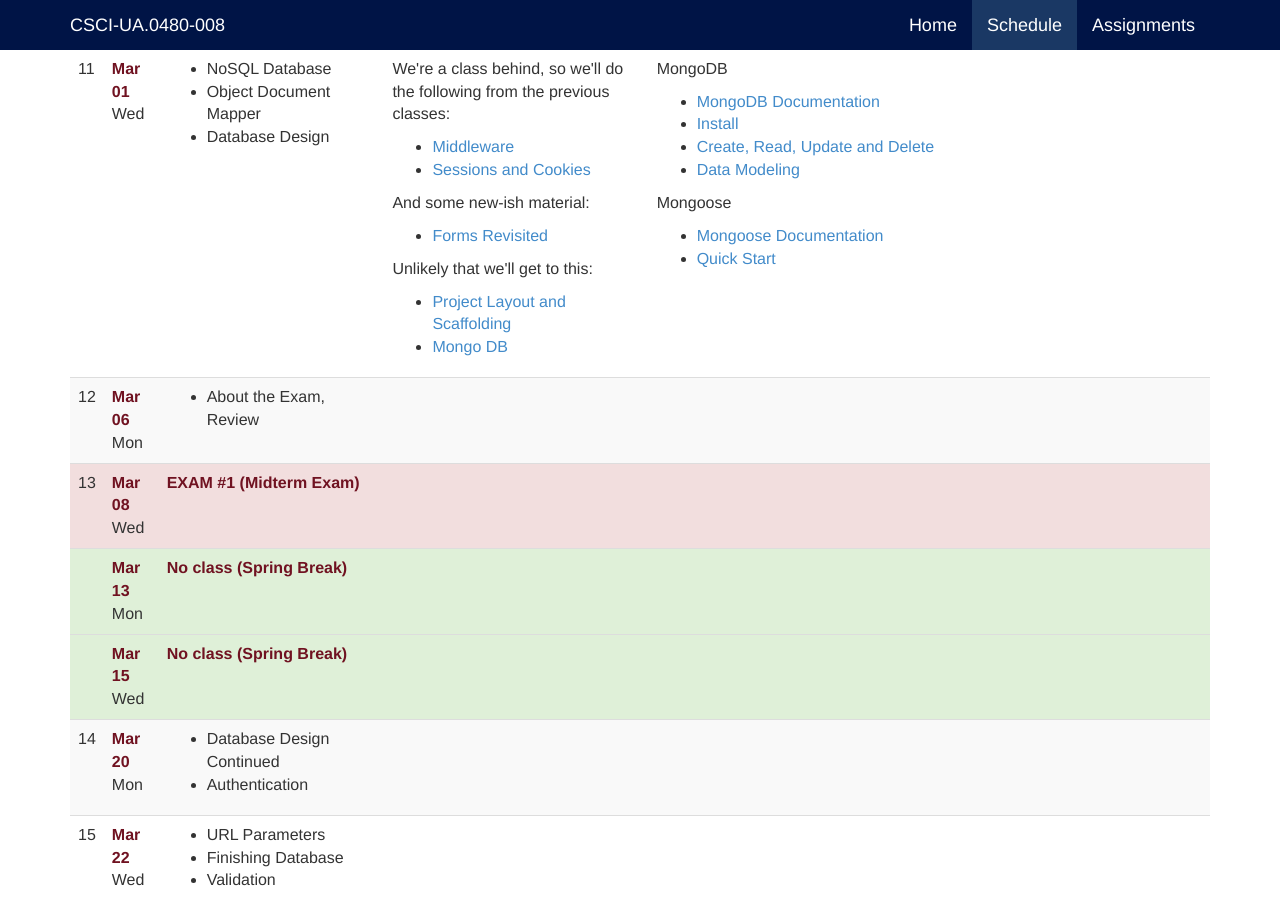
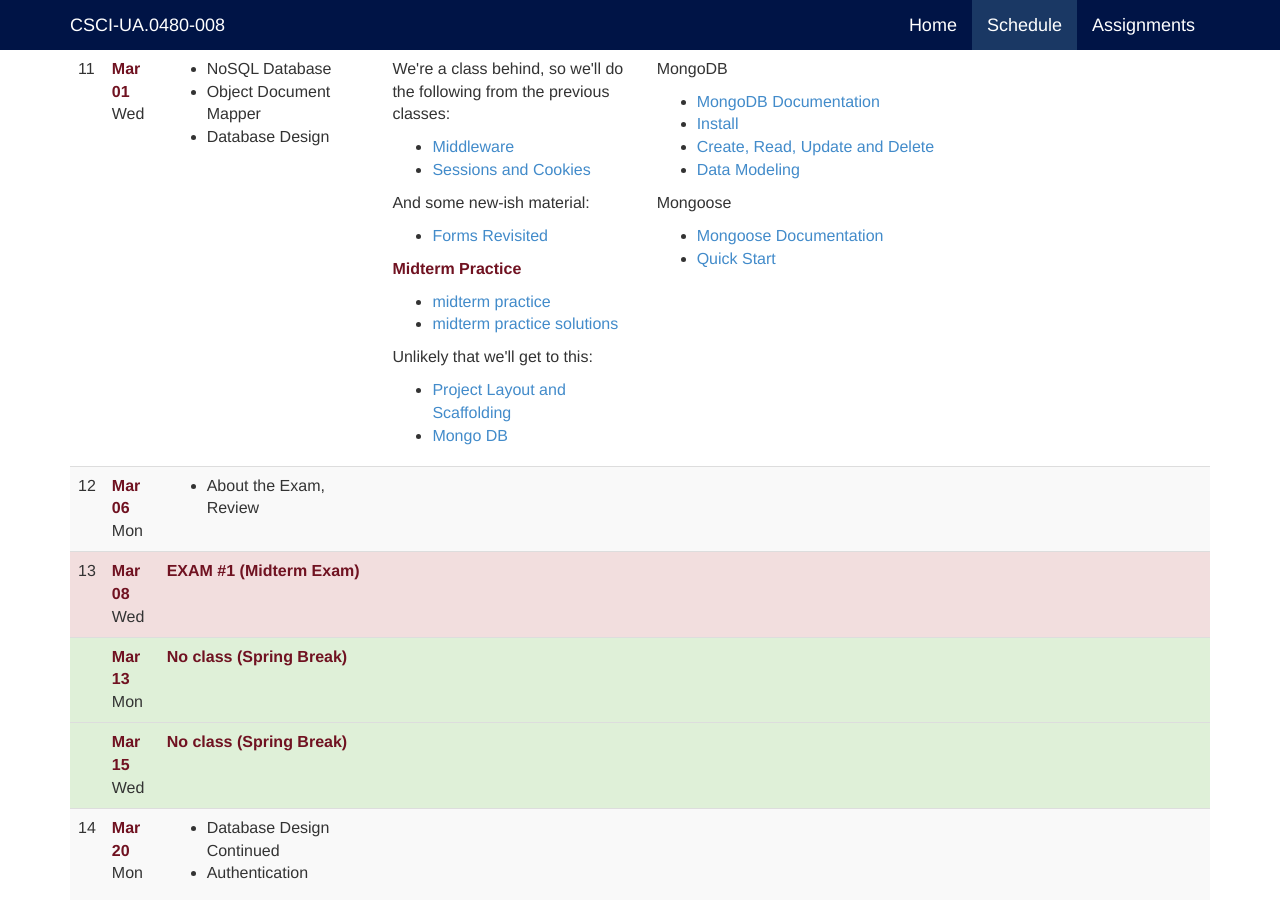
Before and after one commit to foureyes/csci-ua.0480-spring2017-008, a Jekyll site: the page built from schedule.markdown, in a window 1280 px wide and 900 px high, scrolled down 3895 px. Built offline with Jekyll 4.4.1, drawn with Linux system fonts in a browser that asks for light colours.

Commit message:
add midterm practice

```diff
--- a/_includes/schedule/11.markdown
+++ b/_includes/schedule/11.markdown
@@ -8,6 +8,11 @@ We're a class behind, so we'll do the following from the previous classes:
 And some new-ish material:
 
 * [Forms Revisited](slides/11/forms-revisited.html)
+
+__Midterm Practice__
+
+* [midterm practice](resources/handouts/midterm/midterm_1_practice.pdf)
+* [midterm practice solutions](resources/handouts/midterm/midterm_1_practice_solutions.pdf)
 
 Unlikely that we'll get to this:
 
--- a/_includes/schedule/12.markdown
+++ b/_includes/schedule/12.markdown
@@ -20,10 +20,6 @@
 </td>
 	<td markdown="block">
 
-Midterm Practice
-
-* [midterm practice](resources/handouts/midterm/midterm_1_practice.pdf)
-* [midterm practice solutions](resources/handouts/midterm/midterm_1_practice_solutions.pdf)
 
 Due Tuesday, October 25th at 11PM
 
```
Also changed, not shown: 2 other files.
